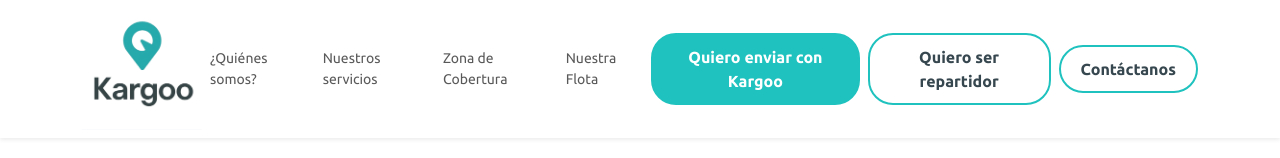
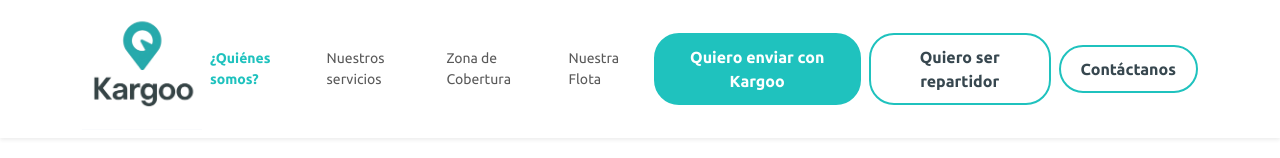
Before and after one commit to LSO182/kargoo-app, a Vue app: page / in a window 1280 px wide. Shown: the top 158 px of the page. Built offline with nearby package versions, Linux system fonts and the light colour scheme.

Commit message:
cookies view and routes fix

```diff
--- a/src/App.vue
+++ b/src/App.vue
@@ -1,8 +1,8 @@
 <template>
-  <NavBar />
   <WspBtn />
   <CookiesBanner />
-  <RouterView />
+  <NavBar :activeSection="activeSection" />
+  <RouterView @update:activeSection="handleActiveSection" />
   <MainFooter />
 </template>
 
@@ -11,6 +11,14 @@ import NavBar from './components/NavBar.vue'
 import MainFooter from './components/MainFooter.vue'
 import WspBtn from './components/WspBtn.vue'
 import CookiesBanner from './components/CookiesBanner.vue'
+
+import { ref } from 'vue'
+
+const activeSection = ref('')
+
+const handleActiveSection = (id) => {
+  activeSection.value = id
+}
 </script>
 
 <style scoped lang="css"></style>
--- a/src/components/NavBar.vue
+++ b/src/components/NavBar.vue
@@ -7,48 +7,55 @@
       <button
         class="navbar-toggler ms-auto"
         type="button"
-        data-bs-toggle="collapse"
-        data-bs-target="#navbarSupportedContent"
         aria-controls="navbarSupportedContent"
         aria-expanded="false"
         aria-label="Toggle navigation"
+        @click="menuOpen = !menuOpen"
       >
         <span class="navbar-toggler-icon"></span>
       </button>
 
-      <div class="collapse navbar-collapse" id="navbarSupportedContent">
+      <div :class="['collapse navbar-collapse', { show: menuOpen }]" id="navbarSupportedContent">
         <ul class="navbar-nav mx-auto mb-2 mb-lg-0">
           <li class="nav-item">
-            <a
+            <router-link
               class="nav-link text-small"
-              :class="{ active: activeSection === 'who-are-we' }"
-              href="/#who-are-we"
-              >¿Quiénes somos?</a
+              :class="{ active: props.activeSection === 'who-are-we' }"
+              :to="{ path: '/', hash: '#who-are-we' }"
+              @click="handleLinkClick"
             >
+              ¿Quiénes somos?
+            </router-link>
           </li>
           <li class="nav-item">
-            <a
+            <router-link
               class="nav-link text-small"
-              :class="{ active: activeSection === 'our-services' }"
-              href="/#our-services"
-              >Nuestros servicios</a
+              :class="{ active: props.activeSection === 'our-services' }"
+              :to="{ path: '/', hash: '#our-services' }"
+              @click="handleLinkClick"
             >
+              Nuestros servicios
+            </router-link>
           </li>
           <li class="nav-item">
-            <a
+            <router-link
               class="nav-link text-small"
-              :class="{ active: activeSection === 'work-zone' }"
-              href="/#work-zone"
-              >Zona de Cobertura</a
+              :class="{ active: props.activeSection === 'work-zone' }"
+              :to="{ path: '/', hash: '#work-zone' }"
+              @click="handleLinkClick"
             >
+              Zona de Cobertura
+            </router-link>
           </li>
           <li class="nav-item">
-            <a
+            <router-link
               class="nav-link text-small"
-              :class="{ active: activeSection === 'our-fleet' }"
-              href="/#our-fleet"
-              >Nuestra Flota</a
+              :class="{ active: props.activeSection === 'our-fleet' }"
+              :to="{ path: '/', hash: '#our-fleet' }"
+              @click="handleLinkClick"
             >
+              Nuestra Flota
+            </router-link>
           </li>
         </ul>
         <div class="d-flex flex-column d-xl-none align-items-center justify-content-between">
@@ -56,24 +63,28 @@
           <a href="#" class="btn btn-outline-primary d-xl-inline-flex my-2"
             >Quiero ser repartidor</a
           >
-          <a
-            href="#contact-form"
+          <router-link
             class="btn btn-outline-primary d-xl-inline-flex"
-            :class="{ active: activeSection === 'contact-form' }"
-            >Contáctanos</a
+            :class="{ active: props.activeSection === 'contact-form' }"
+            :to="{ path: '/', hash: '#contact-form' }"
+            @click="handleLinkClick"
           >
+            Contáctanos
+          </router-link>
         </div>
       </div>
 
       <div class="d-none d-xl-flex align-items-center justify-content-between">
         <a href="#" class="btn btn-primary d-xl-inline-flex me-2">Quiero enviar con Kargoo</a>
         <a href="#" class="btn btn-outline-primary d-xl-inline-flex me-2">Quiero ser repartidor</a>
-        <a
-          href="#contact-form"
+        <router-link
           class="btn btn-outline-primary d-xl-inline-flex"
-          :class="{ active: activeSection === 'contact-form' }"
-          >Contáctanos</a
+          :class="{ active: props.activeSection === 'contact-form' }"
+          :to="{ path: '/', hash: '#contact-form' }"
+          @click="handleLinkClick"
         >
+          Contáctanos
+        </router-link>
       </div>
     </div>
   </nav>
@@ -81,35 +92,37 @@
 
 <script setup>
 import { ref, onMounted, onBeforeUnmount } from 'vue'
-
+const props = defineProps({
+  activeSection: String,
+})
 defineOptions({ name: 'NavBar' })
 
-const activeSection = ref('')
-
-const sections = ['who-are-we', 'our-services', 'work-zone', 'our-fleet', 'contact-form']
+const menuOpen = ref(false)
 
 let observer
 
+// Función para cerrar menú si clickeas fuera
+const handleOutsideClick = (event) => {
+  const menu = document.getElementById('navbarSupportedContent')
+  const toggleBtn = document.querySelector('.navbar-toggler')
+  if (menu && !menu.contains(event.target) && toggleBtn && !toggleBtn.contains(event.target)) {
+    menuOpen.value = false
+  }
+}
+
+// Función para cerrar menú al click en cualquier link
+const handleLinkClick = () => {
+  menuOpen.value = false
+}
+
 onMounted(() => {
-  observer = new IntersectionObserver(
-    (entries) => {
-      entries.forEach((entry) => {
-        if (entry.isIntersecting) {
-          activeSection.value = entry.target.id
-        }
-      })
-    },
-    { threshold: 0.9 }, // 90% visible para marcar activa la sección
-  )
-
-  sections.forEach((id) => {
-    const el = document.getElementById(id)
-    if (el) observer.observe(el)
-  })
+  // Listener global para clicks fuera del menú
+  document.addEventListener('click', handleOutsideClick)
 })
 
 onBeforeUnmount(() => {
   if (observer) observer.disconnect()
+  document.removeEventListener('click', handleOutsideClick)
 })
 </script>
 
--- a/src/router/index.js
+++ b/src/router/index.js
@@ -1,3 +1,4 @@
+// router/index.js
 import { createRouter, createWebHistory } from 'vue-router'
 import HomeView from '../views/HomeView.vue'
 
@@ -9,6 +10,37 @@ const routes = [
 const router = createRouter({
   history: createWebHistory(import.meta.env.BASE_URL),
   routes,
+  scrollBehavior(to, from, savedPosition) {
+    if (savedPosition) return savedPosition
+
+    if (to.hash) {
+      // intentamos encontrar el elemento hasta un timeout
+      return new Promise((resolve) => {
+        const tries = 20
+        let i = 0
+        const waitForEl = () => {
+          const el = document.querySelector(to.hash)
+          if (el) {
+            const navbar = document.querySelector('.navbar')
+            const offset = navbar ? navbar.offsetHeight : 0
+            const top = el.getBoundingClientRect().top + window.pageYOffset - offset - 8
+            window.scrollTo({ top, behavior: 'smooth' })
+            // resolvemos con la posición final (opcional)
+            resolve({ left: 0, top })
+          } else if (i < tries) {
+            i++
+            setTimeout(waitForEl, 50)
+          } else {
+            // si no aparece, resolvemos a top 0
+            resolve({ left: 0, top: 0 })
+          }
+        }
+        waitForEl()
+      })
+    }
+
+    return { left: 0, top: 0 }
+  },
 })
 
 export default router
--- a/src/views/HomeView.vue
+++ b/src/views/HomeView.vue
@@ -14,6 +14,36 @@ import WhoAreWe from './WhoAreWe.vue'
 import WorkZone from './WorkZone.vue'
 
 defineOptions({ name: 'HomeView' })
+
+import { onMounted, onBeforeUnmount } from 'vue'
+
+const sections = ['who-are-we', 'our-services', 'work-zone', 'our-fleet', 'contact-form']
+
+const emit = defineEmits(['update:activeSection'])
+
+let observer
+
+onMounted(() => {
+  observer = new IntersectionObserver(
+    (entries) => {
+      entries.forEach((entry) => {
+        if (entry.isIntersecting) {
+          emit('update:activeSection', entry.target.id)
+        }
+      })
+    },
+    { threshold: 0.9 },
+  )
+
+  sections.forEach((id) => {
+    const el = document.getElementById(id)
+    if (el) observer.observe(el)
+  })
+})
+
+onBeforeUnmount(() => {
+  if (observer) observer.disconnect()
+})
 </script>
 
 <style lang="css" scoped></style>
```
